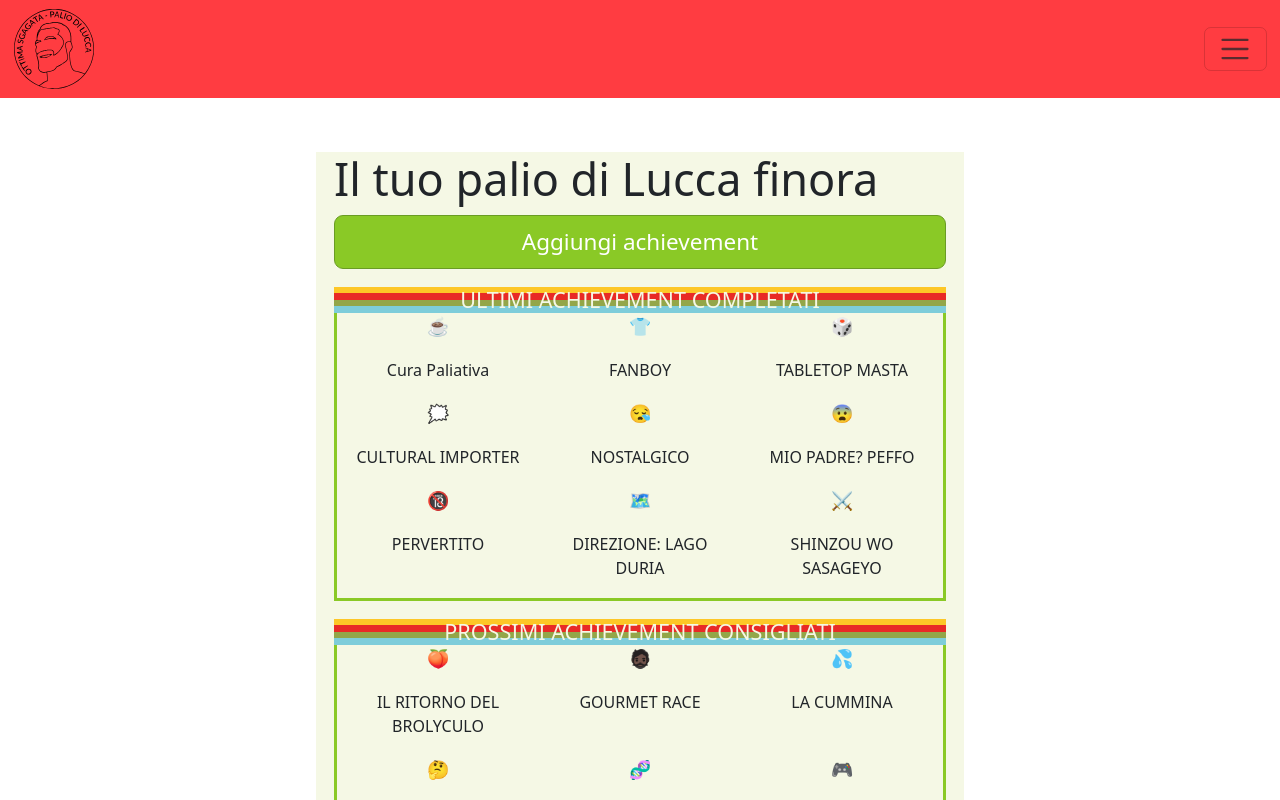
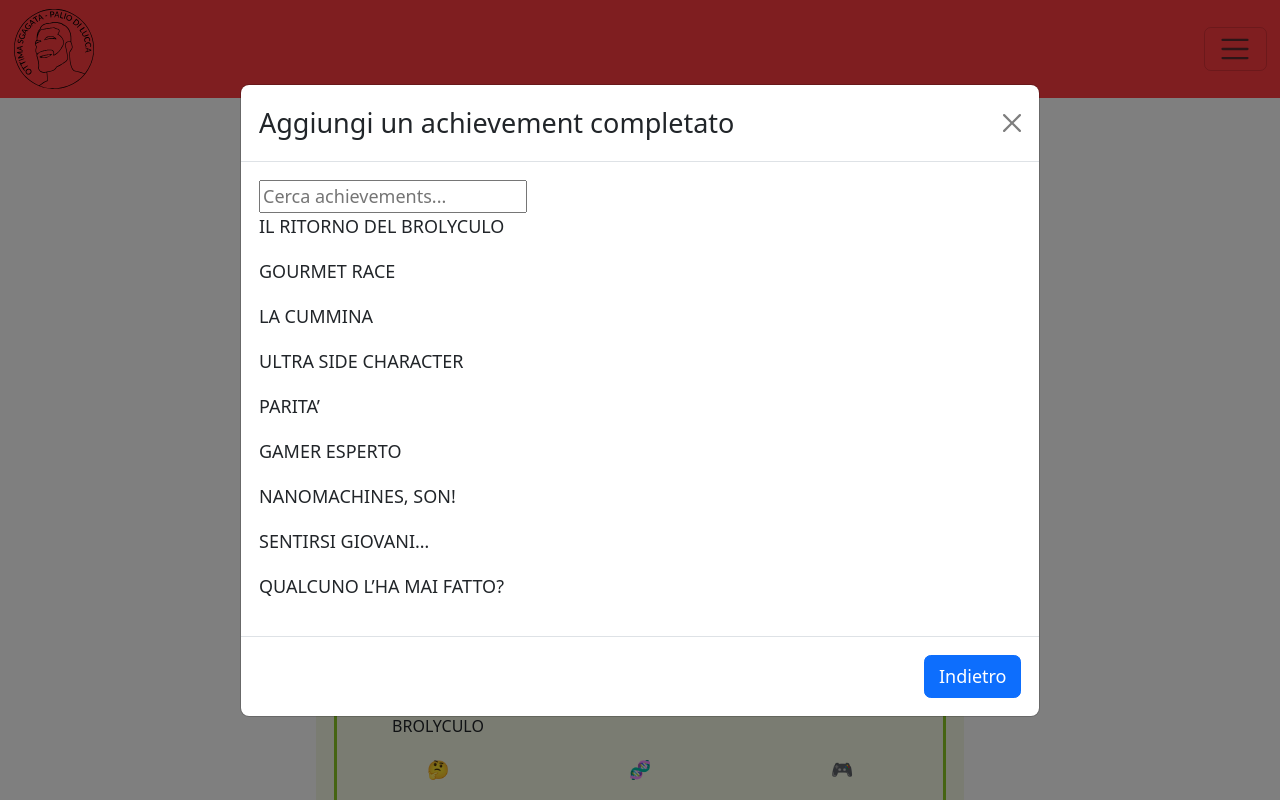
Before and after one commit to cecia234/palioDiLuccApp, a Next.js app: page / in a window 1280 px wide. Both pictures are taken after a click on the button "Aggiungi achievement". Shown: the top 800 px of the page. Built offline with nearby package versions, Linux system fonts and the light colour scheme.

Commit message:
[feat] add basic addAchievementModal

```diff
--- a/components/home/addAchievementButton.tsx
+++ b/components/home/addAchievementButton.tsx
@@ -1,14 +1,70 @@
 import Button from 'react-bootstrap/Button';
+import Modal from 'react-bootstrap/Modal';
 import styles from './addAchievementButton.module.css';
+import { IAchievement } from '../../pages/home';
+import { useState } from 'react';
 
-function addAchievement() {
-    alert("TODO: aggiunta achievement")
+export default function AddAchievementButton({ achievementsToComplete }: { achievementsToComplete: IAchievement[] }) {
+    const [modalShow, setModalShow] = useState(false);
+    return (
+        <>
+            <Button onClick={() => setModalShow(true)} className={styles.addAchievementButton} variant="primary" size="lg">
+                Aggiungi achievement
+            </Button>
+
+            <AddAchievementModal
+                show={modalShow}
+                onHide={() => setModalShow(false)}
+                achievementsToComplete={achievementsToComplete}
+            />
+        </>
+    )
 }
 
-export default function AddAchievementButton() {
+function AddAchievementModal(props) {
+    const [originalList, setOriginalList] = useState(props.achievementsToComplete);
+    const [filteredList, setFilteredList] = useState(originalList);
+    const [searchText, setSearchText] = useState('');
+    const handleInputChange = (e) => {
+        const newText = e.target.value;
+        setSearchText(newText);
+
+        // Filtra la lista originale in base al testo di input
+        const filtered = originalList.filter((item) =>
+            item.name.toLowerCase().includes(newText.toLowerCase())
+        );
+
+        setFilteredList(filtered);
+    };
+
     return (
-        <Button onClick= {addAchievement} className= {styles.addAchievementButton} variant="primary" size="lg">
-            Aggiungi achievement
-        </Button>
-    )
+        <Modal
+            {...props}
+            size="lg"
+            aria-labelledby="contained-modal-title-vcenter"
+            centered
+        >
+            <Modal.Header closeButton className={styles.achievementModal}>
+                <Modal.Title id="contained-modal-title-vcenter">
+                    Aggiungi un achievement completato
+                </Modal.Title>
+            </Modal.Header>
+            <Modal.Body className={styles.achievementModal}>
+                <div>
+                    <input
+                        type="text"
+                        placeholder="Cerca achievements..."
+                        value={searchText}
+                        onChange={handleInputChange}
+                    />
+                        {filteredList.map((item) => (
+                            <p key={item.id}>{item.name}</p>
+                        ))}
+                </div>
+            </Modal.Body>
+            <Modal.Footer className={styles.achievementModal}>
+                <Button onClick={props.onHide} className={styles.modalBackButton}>Indietro</Button>
+            </Modal.Footer>
+        </Modal>
+    );
 }
--- a/pages/home.tsx
+++ b/pages/home.tsx
@@ -110,7 +110,7 @@ export default function Home() {
         <Layout>
             <h1>Il tuo palio di Lucca finora</h1>
             <Stack gap={3}>
-            <AddAchievementButton></AddAchievementButton>
+            <AddAchievementButton achievementsToComplete = {nextAchievementsToComplete}></AddAchievementButton>
             <AchievementContainer title = "Ultimi Achievement completati" achievements={lastCompletedAchievements}></AchievementContainer>
             <AchievementContainer title = "Prossimi Achievement consigliati" achievements={nextAchievementsToComplete}></AchievementContainer>
             </Stack>
```
